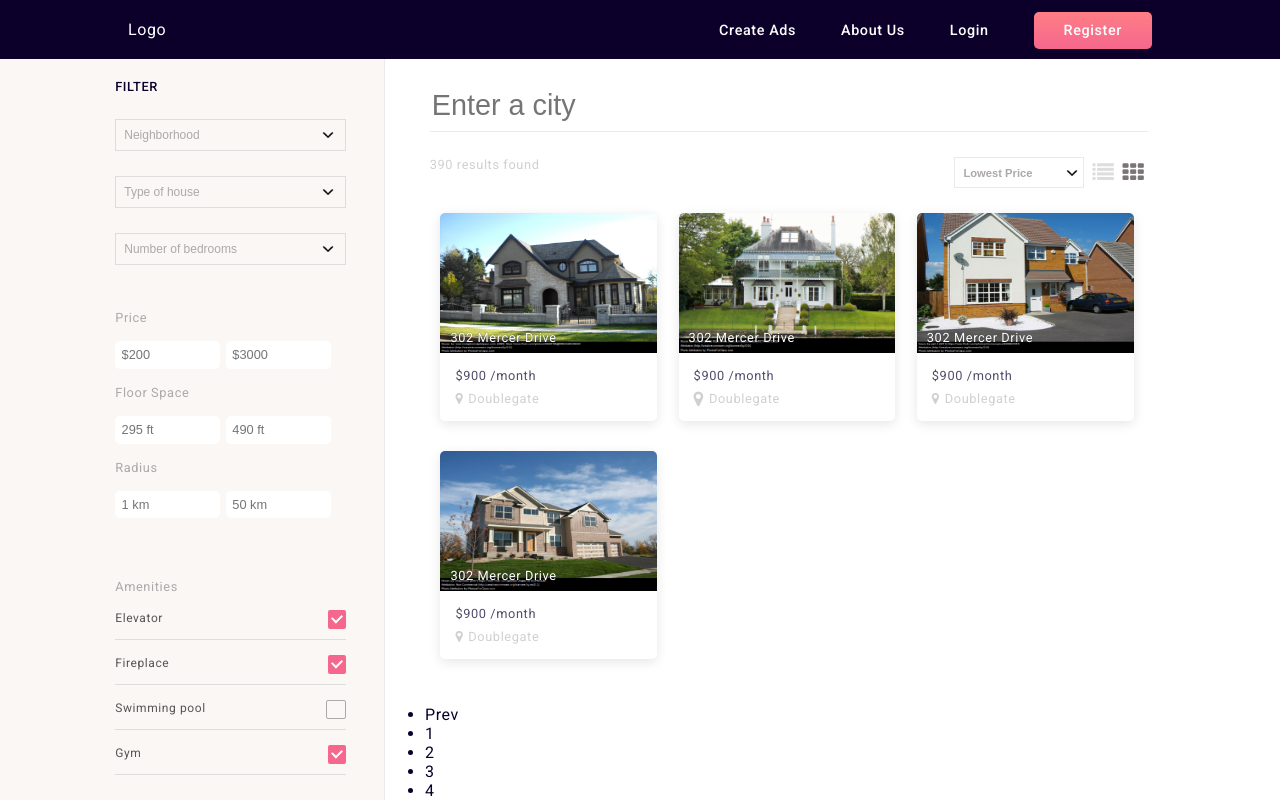
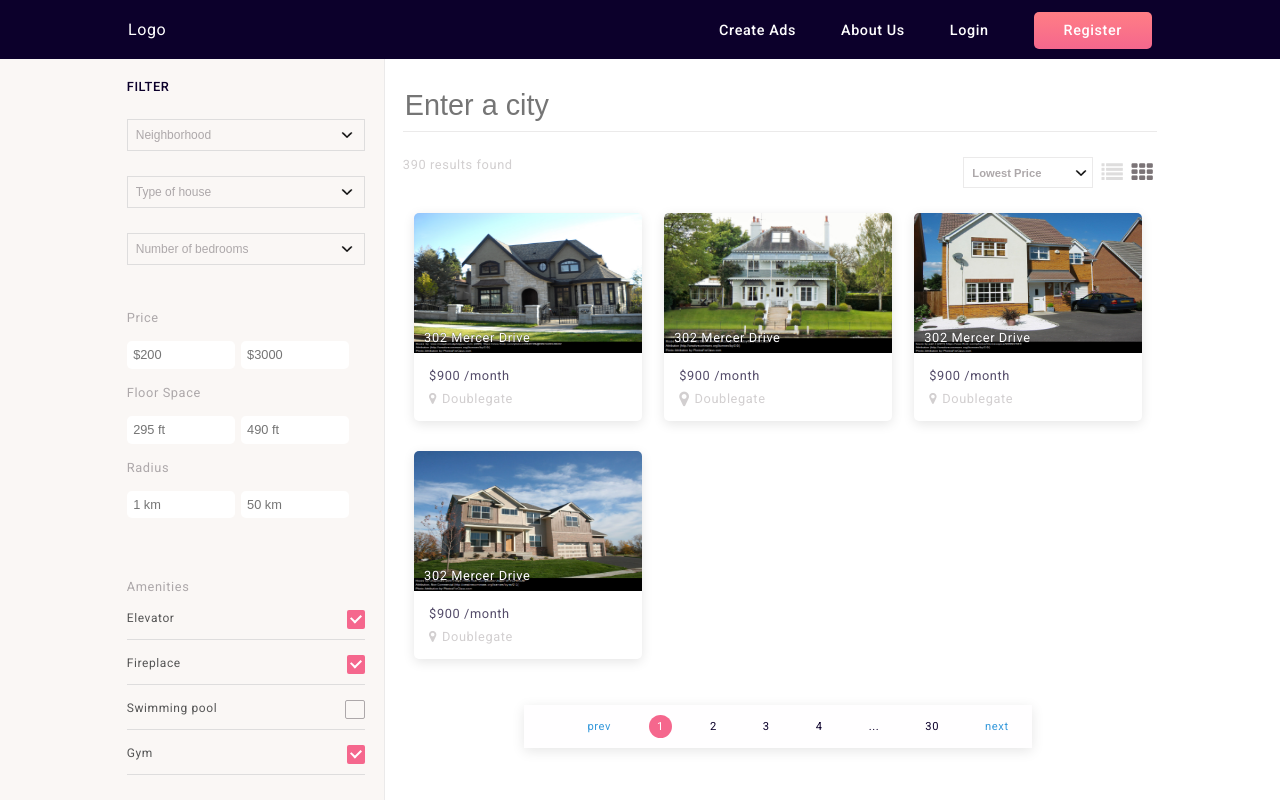
Before and after one commit to sanddc318/react-fullstack-ecommerce, a React (Create React App) app: page / in a window 1280 px wide. Shown: the top 800 px of the page. Built offline with nearby package versions, Linux system fonts and the light colour scheme.

Commit message:
Styled the pagination.

```diff
--- a/src/assets/css/App.css
+++ b/src/assets/css/App.css
@@ -33,7 +33,7 @@ header {
           border-radius: 5px; }
 
 #content-area {
-  height: 1050px; }
+  max-height: 1220px; }
 
 #filter {
   display: inline-block;
@@ -44,8 +44,8 @@ header {
   height: 100%; }
   #filter .inside {
     padding: 20px 0;
-    max-width: 60%;
-    margin: 0 10% 0 auto; }
+    max-width: 62%;
+    margin: 0 5% 0 auto; }
     #filter .inside h4 {
       margin: 0 0 25px 0;
       text-transform: uppercase;
@@ -144,8 +144,8 @@ header {
   width: 69.8%;
   height: 100%; }
   #listings .inside {
-    width: 80%;
-    margin: 20px auto 0 5%; }
+    width: 84%;
+    margin: 20px auto 0 2%; }
     #listings .inside .search-wrapper input[type='text'] {
       width: 100%;
       outline: none;
@@ -186,6 +186,9 @@ header {
     #listings .inside .listing-wrapper {
       display: inline-block;
       width: 30.33%;
+      -webkit-box-shadow: 0 3px 12px rgba(0, 0, 0, 0.1);
+      -moz-box-shadow: 0 3px 12px rgba(0, 0, 0, 0.1);
+      -o-box-shadow: 0 3px 12px rgba(0, 0, 0, 0.1);
       box-shadow: 0 3px 12px rgba(0, 0, 0, 0.1);
       border-radius: 5px;
       margin: 0 1.5% 30px 1.5%;
@@ -268,3 +271,30 @@ header {
           color: #d2cfd0; }
           #listings .inside .listing-wrapper .listing-details .location i.fa {
             margin-right: 5px; }
+
+#pagination-wrapper {
+  text-align: center; }
+  #pagination-wrapper .pages {
+    -webkit-box-shadow: 0 3px 12px rgba(0, 0, 0, 0.1);
+    -moz-box-shadow: 0 3px 12px rgba(0, 0, 0, 0.1);
+    -o-box-shadow: 0 3px 12px rgba(0, 0, 0, 0.1);
+    box-shadow: 0 3px 12px rgba(0, 0, 0, 0.1);
+    background: #FFFEFF;
+    display: inline-block; }
+    #pagination-wrapper .pages li {
+      display: inline-block;
+      font-size: .7rem;
+      padding: 5px 8px;
+      margin: 10px 15px; }
+      #pagination-wrapper .pages li.nav-li {
+        color: #3498db;
+        cursor: pointer; }
+      #pagination-wrapper .pages li:hover:not(.nav-li):not(.nav-elipses) {
+        background-color: #F5678D;
+        color: #FFFEFF;
+        border-radius: 50%;
+        cursor: pointer; }
+      #pagination-wrapper .pages li.active {
+        background-color: #F5678D;
+        color: #FFFEFF;
+        border-radius: 50%; }
--- a/src/assets/css/_content-area.sass
+++ b/src/assets/css/_content-area.sass
@@ -1,7 +1,7 @@
 @import 'variables'
 
 #content-area
-  height: 1050px
+  max-height: 1220px
 
 #filter
   display: inline-block
@@ -13,8 +13,8 @@
 
   .inside
     padding: 20px 0
-    max-width: 60%
-    margin: 0 10% 0 auto
+    max-width: 62%
+    margin: 0 5% 0 auto
 
     h4
       margin: 0 0 25px 0
@@ -127,8 +127,8 @@
   height: 100%
 
   .inside
-    width: 80%
-    margin: 20px auto 0 5%
+    width: 84%
+    margin: 20px auto 0 2%
 
     .search-wrapper
       input[type='text']
@@ -177,6 +177,9 @@
     .listing-wrapper
       display: inline-block
       width: 30.33%
+      -webkit-box-shadow: 0 3px 12px rgba(0,0,0,0.1)
+      -moz-box-shadow: 0 3px 12px rgba(0,0,0,0.1)
+      -o-box-shadow: 0 3px 12px rgba(0,0,0,0.1)
       box-shadow: 0 3px 12px rgba(0,0,0,0.1)
       border-radius: 5px
       margin: 0 1.5% 30px 1.5%
@@ -280,3 +283,32 @@
 
           i.fa
             margin-right: 5px
+
+#pagination-wrapper
+  text-align: center
+
+  .pages
+    -webkit-box-shadow: 0 3px 12px rgba(0,0,0,0.1)
+    -moz-box-shadow: 0 3px 12px rgba(0,0,0,0.1)
+    -o-box-shadow: 0 3px 12px rgba(0,0,0,0.1)
+    box-shadow: 0 3px 12px rgba(0,0,0,0.1)
+    background: $white
+    display: inline-block
+
+    li
+      display: inline-block
+      font-size: .7rem
+      padding: 5px 8px
+      margin: 10px 15px
+      &.nav-li
+        color: #3498db
+        cursor: pointer
+      &:hover:not(.nav-li):not(.nav-elipses)
+        background-color: $pink
+        color: $white
+        border-radius: 50%
+        cursor: pointer
+      &.active
+        background-color: $pink
+        color: $white
+        border-radius: 50%
--- a/src/components/Listings.js
+++ b/src/components/Listings.js
@@ -236,18 +236,21 @@ class Listings extends Component {
               </span>
             </section>
           </div>
-        </div>
 
-        <div className="pagination-wrapper">
-          <ul className="pagination-nums">
-            <li>Prev</li>
-            <li>1</li>
-            <li>2</li>
-            <li>3</li>
-            <li>4</li>
-            <li>Next</li>
-          </ul>
-        </div>
+          <div id="pagination-wrapper">
+            <ul className="pages">
+              <li className="nav-li">prev</li>
+              <li className="active">1</li>
+              <li>2</li>
+              <li>3</li>
+              <li>4</li>
+              <li className="nav-elipses">...</li>
+              <li>30</li>
+              <li className="nav-li">next</li>
+            </ul>
+          </div>
+        </div>{' '}
+        {/* /.inside */}
       </section>
     )
   }
```
